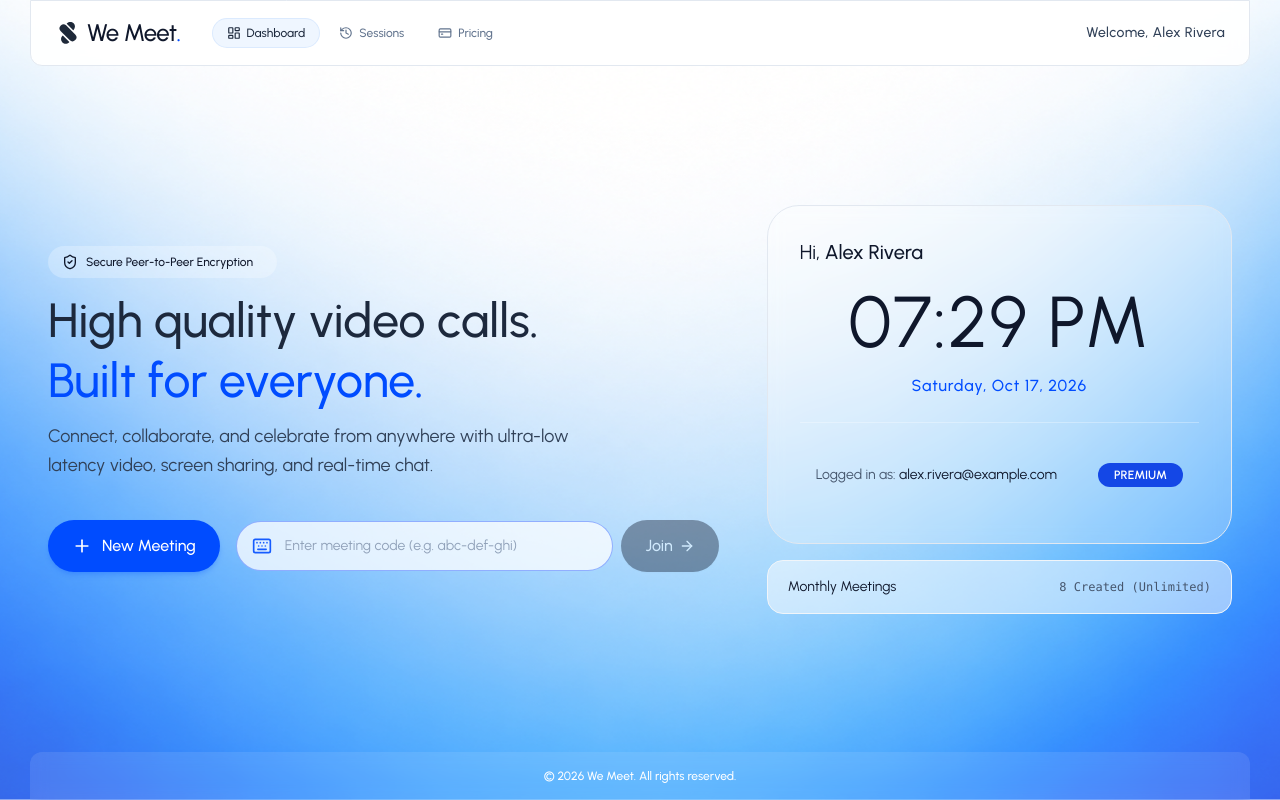
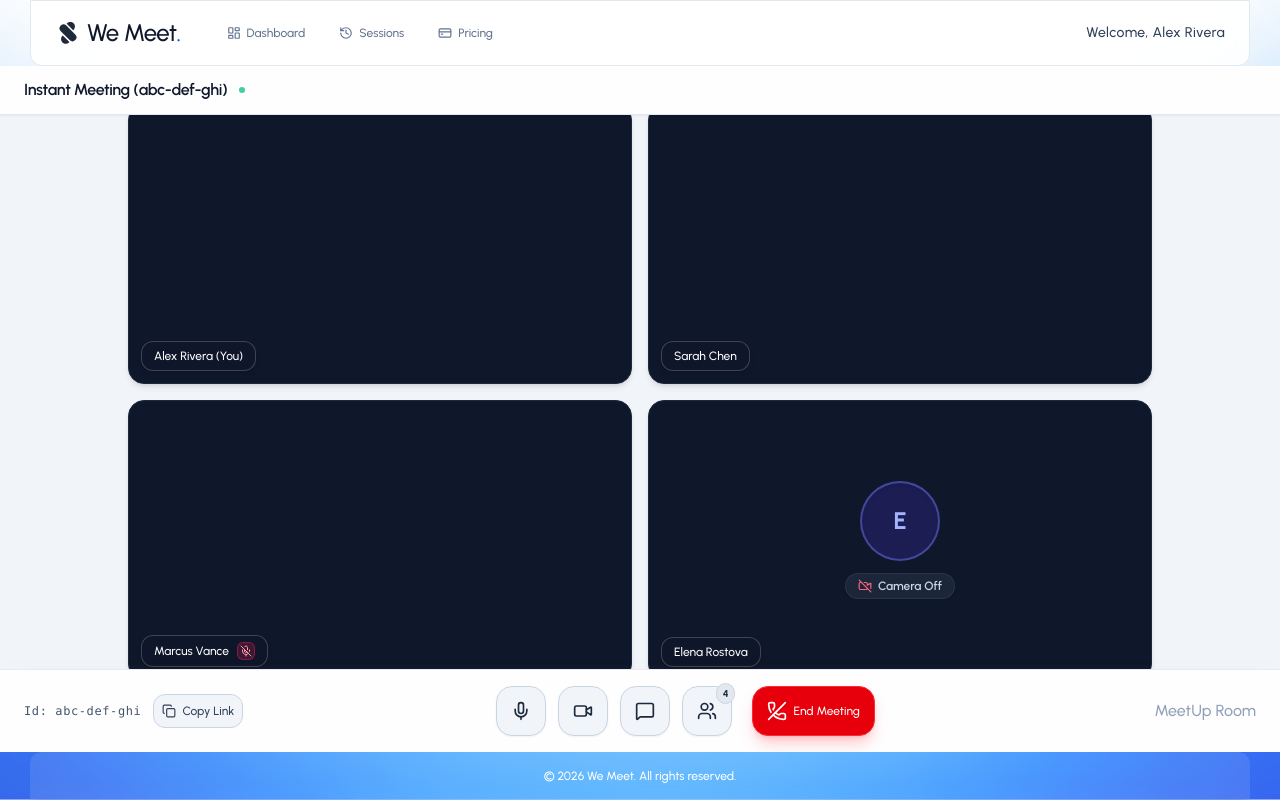
Before and after one commit to FarhadNuri/We-Meet-Video-Meeting, a React (Vite) app in the folder client/: page /meeting/1 in a window 1280 px wide. Before the commit this address led to /dashboard. Built offline with nearby package versions, Linux system fonts and the light colour scheme; no server answers.

Commit message:
feat(client): add /meeting/:id route

```diff
--- a/client/src/App.jsx
+++ b/client/src/App.jsx
@@ -9,6 +9,7 @@ import ProtectedRoute from './components/ProtectedRoute'
 import { Toaster } from 'react-hot-toast'
 import Login from './pages/Login'
 import Register from './pages/Register'
+import MeetingRoom from './pages/MeetingRoom'
 
 const App = () => {
   return (
@@ -24,6 +25,7 @@ const App = () => {
         <Route element={<ProtectedRoute />}>
           <Route element={<ProtectedLayout />}>
             <Route path='/dashboard' element={<Dashboard />} />
+            <Route path="/meeting/:id" element={<MeetingRoom />} />
             <Route path='/sessions' element={<Sessions />} />
             <Route path='/pricing' element={<Pricing />} />
           </Route>
```
